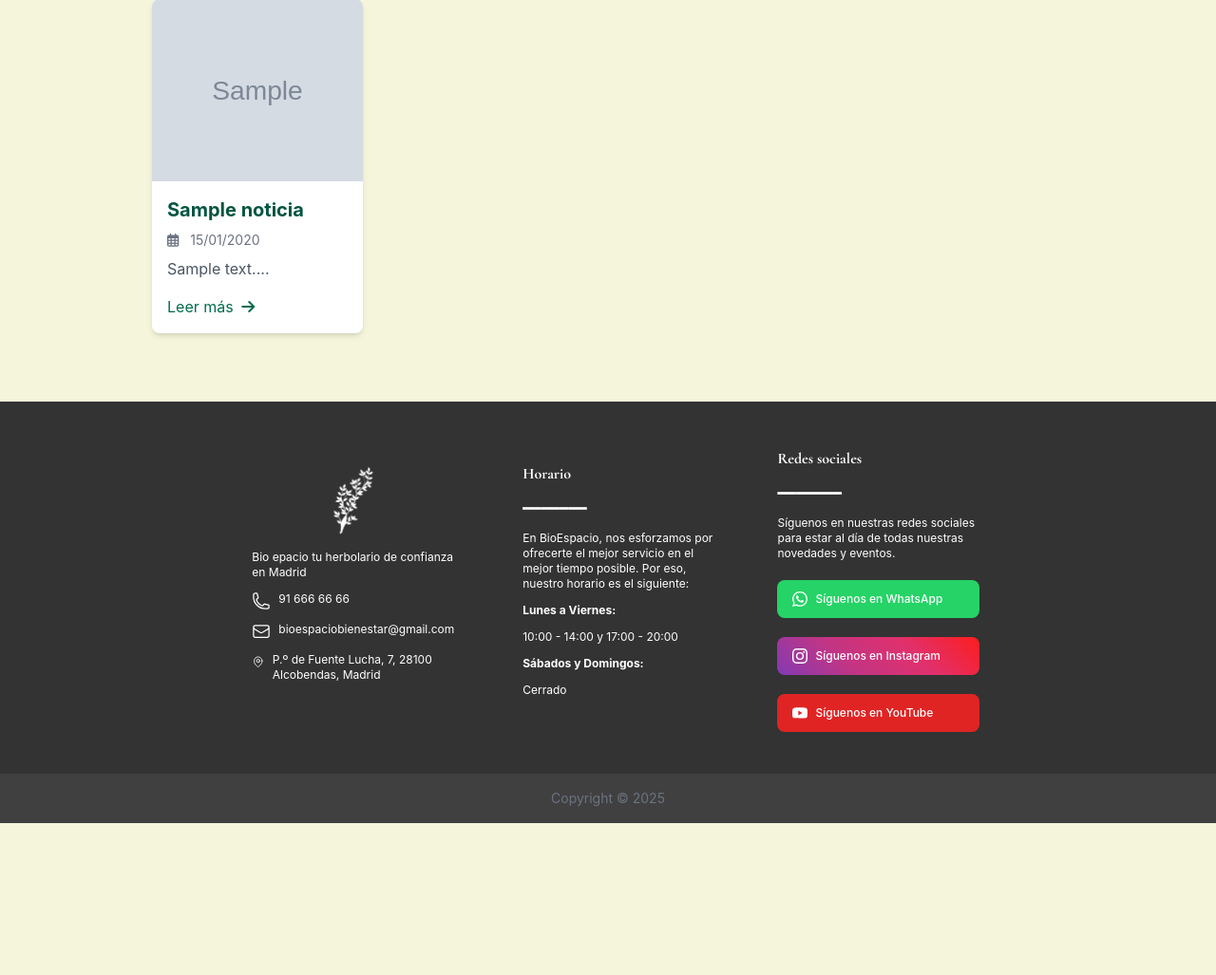
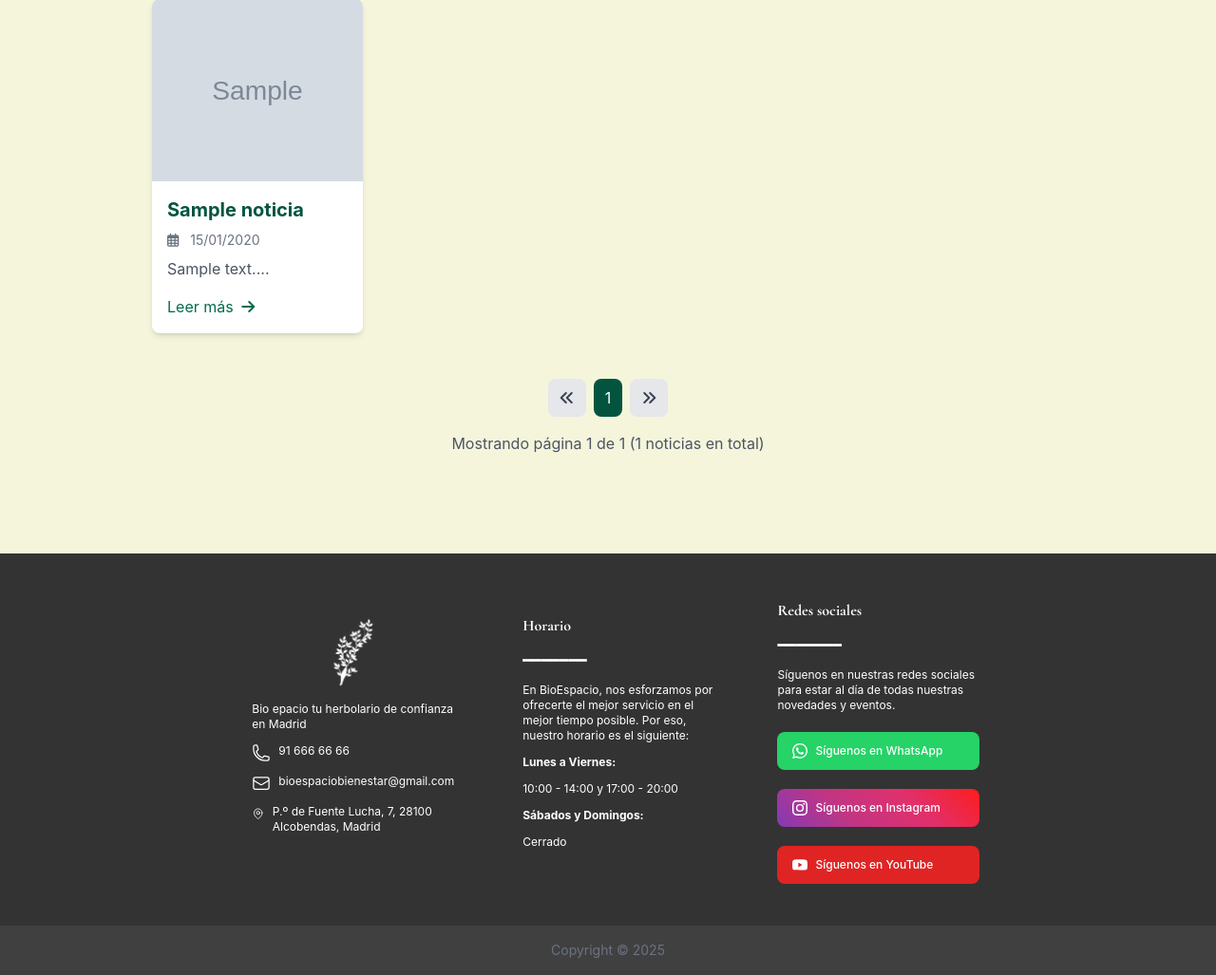
Before and after one commit to JoseCalderon18/Web, a PHP site: page /pages/noticias.php in a window 1280 px wide. Shown: the part 357-1384 px from the top of the page at 95% size. Before the commit the page ends 1224 px from the top, so only its background shows below. Run offline with PHP 8.4, Linux system fonts and the light colour scheme; tables that the repository leaves empty or names only in its code hold one stand-in row (values such as "Sample post"); grey boxes marked "Sample" are stand-in pictures; some libraries are stand-ins or nearby versions; some web fonts are replaced.

Commit message:
ultimas mejoras

```diff
--- a/assets/php/MVC/Controlador/noticias-controlador.php
+++ b/assets/php/MVC/Controlador/noticias-controlador.php
@@ -17,11 +17,6 @@ class NoticiasControlador {
     // Obtener todas las noticias
     public function obtenerNoticias($limite = 10, $offset = 0) {
         return $this->modelo->obtenerNoticias($limite, $offset);
-    }
-
-    // Obtener una noticia por ID
-    public function obtenerNoticiaPorId($id) {
-        return $this->modelo->obtenerNoticiaPorId($id);
     }
 
     // Método para la API: obtener noticia
--- a/assets/php/MVC/Vista/noticias-vista.php
+++ b/assets/php/MVC/Vista/noticias-vista.php
@@ -1,8 +1,24 @@
 <?php
-// Iniciar sesión si no está iniciada
+// Evitamos iniciar sesión si ya está activa
 if (session_status() === PHP_SESSION_NONE) {
     session_start();
 }
+
+// Incluir el controlador para obtener las noticias
+require_once __DIR__ . '/../Controlador/noticias-controlador.php';
+
+// Crear instancia del controlador
+$controlador = new NoticiasControlador();
+
+// Obtener las noticias (cambiado a 6 por página)
+$pagina = isset($_GET['pagina']) ? (int)$_GET['pagina'] : 1;
+$resultado_noticias = $controlador->obtenerNoticias(6, ($pagina - 1) * 6);
+$noticias = $resultado_noticias['noticias'];
+$total_noticias = $resultado_noticias['total'];
+$total_paginas = ceil($total_noticias / 6);
+
+// Asegurarse de que la página actual está dentro de los límites válidos
+$pagina = max(1, min($pagina, $total_paginas));
 ?>
 
 <main class="mx-auto py-8 w-3/4 mb-10">
@@ -79,4 +95,40 @@ if (session_status() === PHP_SESSION_NONE) {
             <?php endforeach; ?>
         <?php endif; ?>
     </div>
+
+    <!-- Paginación -->
+    <?php if ($total_paginas > 0): ?>
+        <div class="flex justify-center mt-4 gap-2 pt-8">
+            <!-- Primera página -->
+            <a href="?pagina=1"
+               class="px-3 py-2 bg-gray-200 text-gray-700 rounded-lg hover:bg-gray-300 <?= $pagina === 1 ? 'opacity-50 cursor-not-allowed' : '' ?>">
+                <i class="fas fa-angle-double-left"></i>
+            </a>
+
+            <!-- Números de página -->
+            <?php
+            $inicio = max(1, $pagina - 2);
+            $fin = min($total_paginas, $pagina + 2);
+
+            for ($i = $inicio; $i <= $fin; $i++):
+            ?>
+                <a href="?pagina=<?= $i ?>"
+                   class="px-3 py-2 rounded-lg <?= $i === $pagina ? 'bg-green-800 text-white' : 'bg-gray-200 text-gray-700 hover:bg-gray-300' ?>">
+                    <?= $i ?>
+                </a>
+            <?php endfor; ?>
+
+            <!-- Última página -->
+            <a href="?pagina=<?= $total_paginas ?>"
+               class="px-3 py-2 bg-gray-200 text-gray-700 rounded-lg hover:bg-gray-300 <?= $pagina === $total_paginas ? 'opacity-50 cursor-not-allowed' : '' ?>">
+                <i class="fas fa-angle-double-right"></i>
+            </a>
+        </div>
+
+        <!-- Información de paginación -->
+        <div class="text-center mt-4 text-gray-600 pb-8">
+            Mostrando página <?= $pagina ?> de <?= $total_paginas ?>
+            (<?= $total_noticias ?> noticias en total)
+        </div>
+    <?php endif; ?>
 </main>
--- a/assets/php/MVC/Vista/productos-vista.php
+++ b/assets/php/MVC/Vista/productos-vista.php
@@ -177,7 +177,7 @@
             </div>
 
             <!-- Información de paginación -->
-            <div class="text-center mt-4 text-gray-600 mb-8 pb-8">
+            <div class="text-center mt-4 text-gray-600 pb-8">
                 Mostrando página <?= $paginaActual ?> de <?= $totalPaginas ?>
                 (<?= $total ?> productos en total)
             </div>
--- a/assets/php/MVC/Vista/usuarios-vista.php
+++ b/assets/php/MVC/Vista/usuarios-vista.php
@@ -154,7 +154,7 @@
             </div>
 
             <!-- Información de paginación -->
-            <div class="text-center mt-4 text-gray-600 mb-8 pb-8">
+            <div class="text-center mt-4 text-gray-600 pb-8">
                 Mostrando página <?= $paginaActual ?> de <?= $totalPaginas ?>
                 (<?= $total ?> usuarios en total)
             </div>
--- a/includes/header.php
+++ b/includes/header.php
@@ -59,33 +59,38 @@ if (session_status() === PHP_SESSION_NONE) {
     <!-- Header con datos del usuario -->
     <div class="bg-gray-800 w-full p-4 mt-2">
         <div class="mx-auto flex flex-col sm:flex-row flex-wrap justify-around items-center text-white gap-3">
+            <!-- Datos del usuario -->
+            <div class="flex flex-col sm:flex-row gap-6 items-center">
                 <span class="py-2 text-sm md:text-base">
                     <i class="fas fa-user mr-2"></i>
                     Usuario: <?= htmlspecialchars($_SESSION['usuario_nombre']) ?>
                 </span>
-            <span class="py-2 text-sm md:text-base">
+                <span class="py-2 mx-4 text-sm md:text-base">
                     <i class="fas fa-clock mr-2"></i>
                     Última conexión: <?= date('d/m/Y H:i:s') ?>
                 </span>
-            <div class="flex gap-4">
+            </div>
+
+            <!-- Botones -->
+            <div class="grid grid-cols-2 sm:flex gap-4 sm:gap-6">
                 <?php if (isset($_SESSION['usuario_rol']) && $_SESSION['usuario_rol'] === 'admin'): ?>
                     <a href="productos.php"
-                       class="px-2 sm:px-4 py-1.5 sm:py-2 text-sm bg-green-700 hover:bg-green-800 rounded-lg transition-colors">
+                       class="px-3 sm:px-5 py-2 sm:py-3 text-sm sm:text-base bg-green-700 hover:bg-green-800 rounded-lg transition-colors text-center">
                         <i class="fas fa-shopping-basket mr-1 sm:mr-2"></i>Productos
                     </a>
                     <a href="usuarios.php"
-                       class="px-2 sm:px-4 py-1.5 sm:py-2 text-sm bg-green-700 hover:bg-green-800 rounded-lg transition-colors">
+                       class="px-3 sm:px-5 py-2 sm:py-3 text-sm sm:text-base bg-green-700 hover:bg-green-800 rounded-lg transition-colors text-center">
                         <i class="fas fa-users mr-1 sm:mr-2"></i>Usuarios
                     </a>
                     <a href="citas.php"
-                       class="px-2 sm:px-4 py-1.5 sm:py-2 text-sm bg-green-700 hover:bg-green-800 rounded-lg transition-colors">
+                       class="px-3 sm:px-5 py-2 sm:py-3 text-sm sm:text-base bg-green-700 hover:bg-green-800 rounded-lg transition-colors text-center">
                         <i class="fas fa-calendar-check mr-1 sm:mr-2"></i>Citas
                     </a>
-                <?php endif; ?>
                     <a href="../assets/php/MVC/Controlador/usuarios-controlador.php?accion=cerrarSesion"
-                   class="px-2 sm:px-4 py-1.5 sm:py-2 text-sm bg-red-600 hover:bg-red-700 rounded-lg transition-colors">
+                       class="px-3 sm:px-5 py-2 sm:py-3 text-sm sm:text-base bg-red-600 hover:bg-red-700 rounded-lg transition-colors text-center">
                         <i class="fas fa-sign-out-alt mr-1 sm:mr-2"></i>Cerrar sesión
                     </a>
+                <?php endif; ?>
             </div>
         </div>
     </div>
--- a/pages/noticias.php
+++ b/pages/noticias.php
@@ -1,21 +1,3 @@
-<?php
-// Iniciar sesión
-session_start();
-
-// Incluir el controlador para obtener las noticias
-require_once '../assets/php/MVC/Controlador/noticias-controlador.php';
-
-// Crear instancia del controlador
-$controlador = new NoticiasControlador();
-
-// Obtener las noticias (con límite de 10 por página)
-$pagina = isset($_GET['pagina']) ? (int)$_GET['pagina'] : 1;
-$resultado_noticias = $controlador->obtenerNoticias(10, ($pagina - 1) * 10);
-$noticias = $resultado_noticias['noticias'];
-$total_noticias = $resultado_noticias['total'];
-$total_paginas = ceil($total_noticias / 10);
-?>
-
 <!DOCTYPE html>
 <html lang="es">
 <head>
@@ -39,13 +21,8 @@ $total_paginas = ceil($total_noticias / 10);
     <?php include "../includes/footer.php"; ?>
 
     <!-- Scripts -->
-    <script>
-        // Variable para el JavaScript
-        const userRole = "<?= isset($_SESSION['rol']) ? $_SESSION['rol'] : '' ?>";
-    </script>
     <script src="../assets/js/script.js"></script>
     <script src="../assets/js/noticias.js"></script>
     <script src="../node_modules/flowbite/dist/flowbite.min.js"></script>
-
 </body>
 </html>
```
Also changed, not shown: assets/js/login.js (+3 -13 lines), assets/php/MVC/Controlador/usuarios-controlador.php (+5 -36 lines), assets/php/MVC/Modelo/productos-modelo.php (+0 -10 lines), assets/php/MVC/Modelo/usuarios-modelo.php (+0 -25 lines), index.php (+23 -15 lines). Lines whose indentation alone changed are shown as unchanged.
